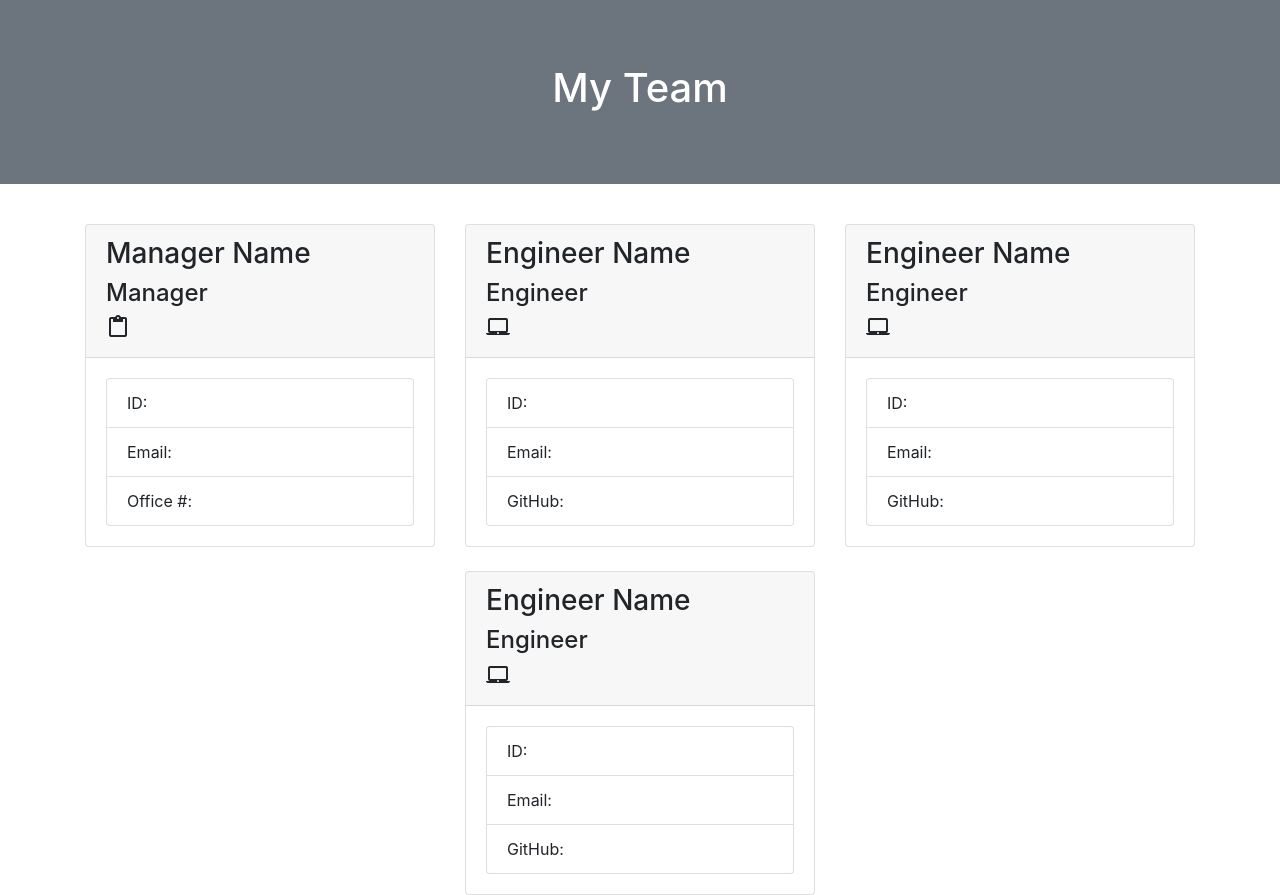
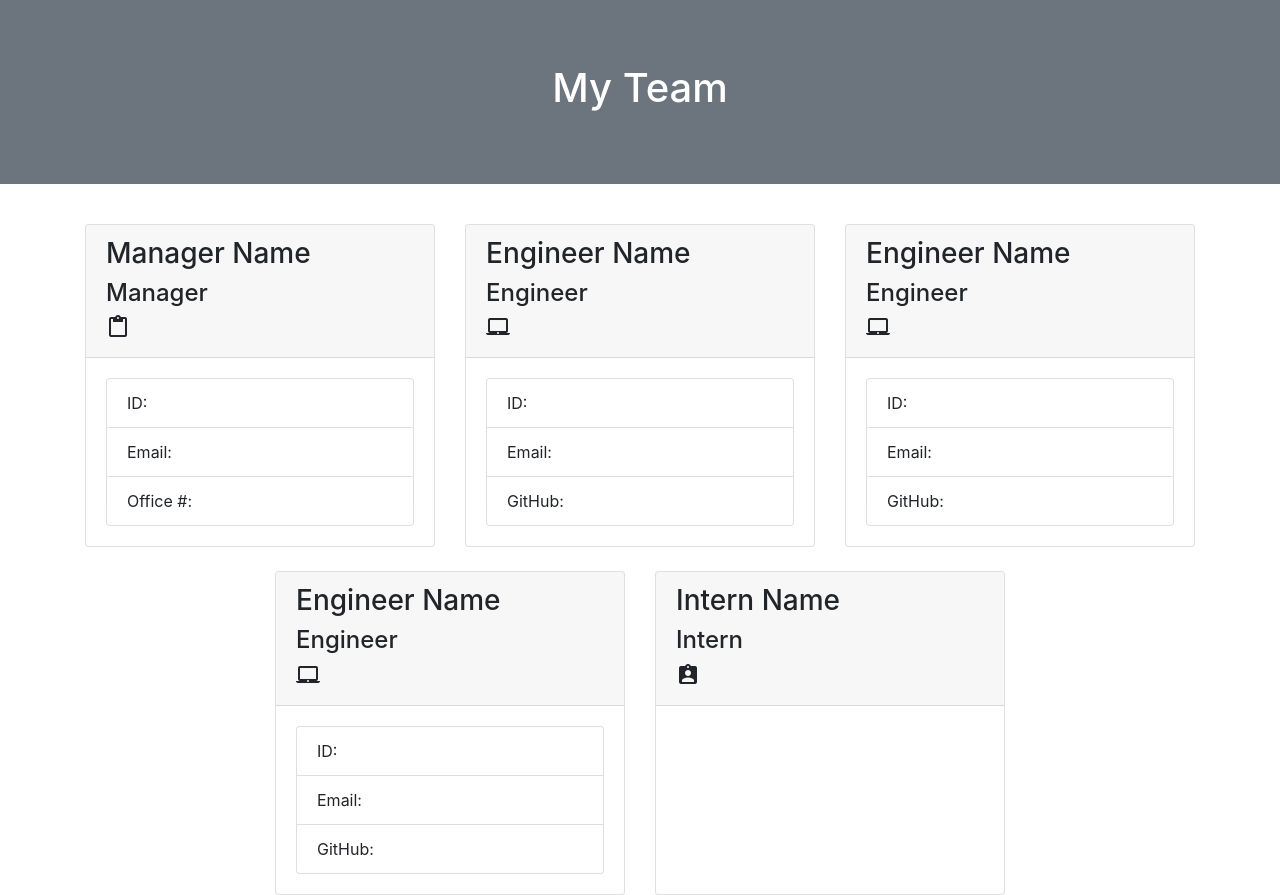
Before and after one commit to Arnasia/TeamFinder, a plain HTML site: page dist/index.html in a window 1280 px wide. Drawn offline with nearby package versions, Linux system fonts and the light colour scheme.

Commit message:
added intern card

```diff
--- a/dist/index.html
+++ b/dist/index.html
@@ -82,6 +82,14 @@
                     </div>
                 </div>
             </div>
+            <div class="col-4 mt-4">
+                <div class="card h-100">
+                    <div class="card-header">
+                        <h3>Intern Name</h3>
+                        <h4>Intern</h4><i class="material-icons">assignment_ind</i>
+                    </div>
+                </div>
+            </div>
         </div>
     </div>
 
```
